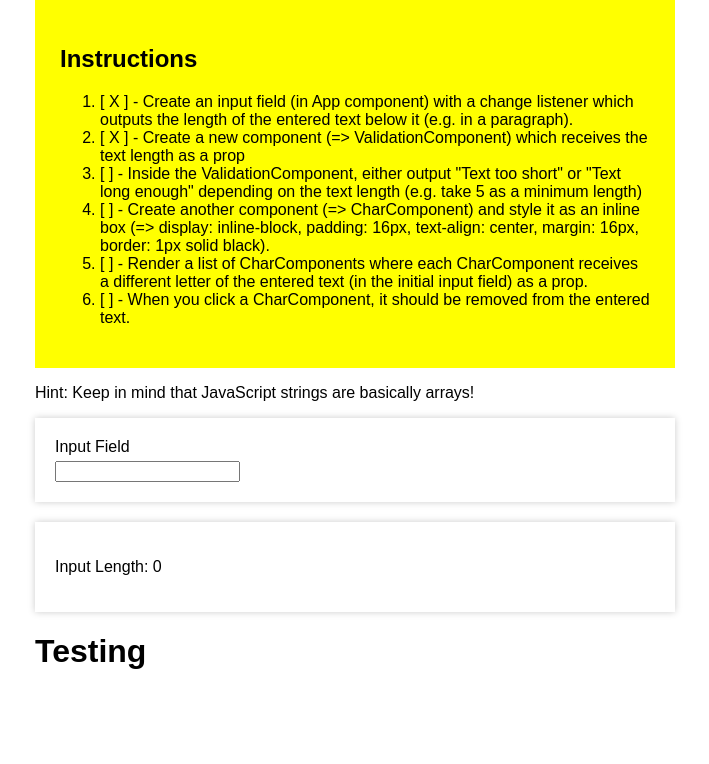
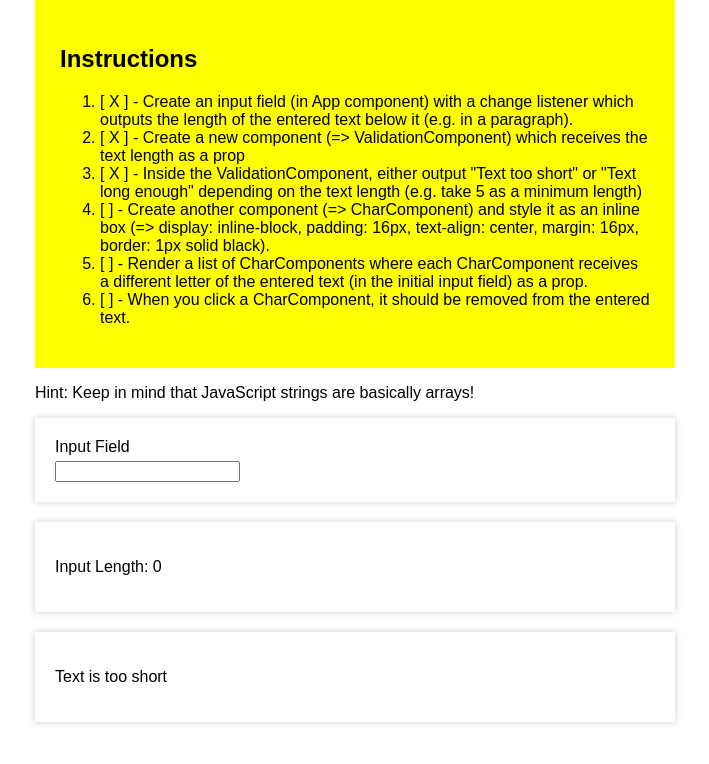
Before and after one commit to tsoto111/lists-conditionals--assignment-problem, a React (Create React App) app: page / in a window 1280 px wide. Shown: the top 764 px of the page, without its empty margins (285-994 px from the left). Built offline with nearby package versions, Linux system fonts and the light colour scheme.

Commit message:
Finishing ValidationComponent logic

```diff
--- a/src/App.js
+++ b/src/App.js
@@ -22,7 +22,7 @@ class App extends Component {
           <ol>
             <li>[ X ] - Create an input field (in App component) with a change listener which outputs the length of the entered text below it (e.g. in a paragraph).</li>
             <li>[ X ] - Create a new component (=> ValidationComponent) which receives the text length as a prop</li>
-            <li>[  ] - Inside the ValidationComponent, either output "Text too short" or "Text long enough" depending on the text length (e.g. take 5 as a minimum length)</li>
+            <li>[ X ] - Inside the ValidationComponent, either output "Text too short" or "Text long enough" depending on the text length (e.g. take 5 as a minimum length)</li>
             <li>[  ] - Create another component (=> CharComponent) and style it as an inline box (=> display: inline-block, padding: 16px, text-align: center, margin: 16px, border: 1px solid black).</li>
             <li>[  ] - Render a list of CharComponents where each CharComponent receives a different letter of the entered text (in the initial input field) as a prop.</li>
             <li>[  ] - When you click a CharComponent, it should be removed from the entered text.</li>
--- a/src/Components/ValidationComponent/ValidationComponent.js
+++ b/src/Components/ValidationComponent/ValidationComponent.js
@@ -3,8 +3,17 @@ import './ValidationComponent.css'
 
 const validationComponent = (props) => {
 	console.log('ValidationComponent: ' + props.textLenght);
+
+	const textLength = props.textLenght;
+
+	const validation = () => {
+		return textLength <= 5 ? "Text is too short" : "Text long enough";
+	}
+
 	return(
-		<div className='validation'><h1>Testing</h1></div>
+		<div className='content-card validation'>
+			<p>{validation()}</p>
+		</div>
 	);
 }
 
```
